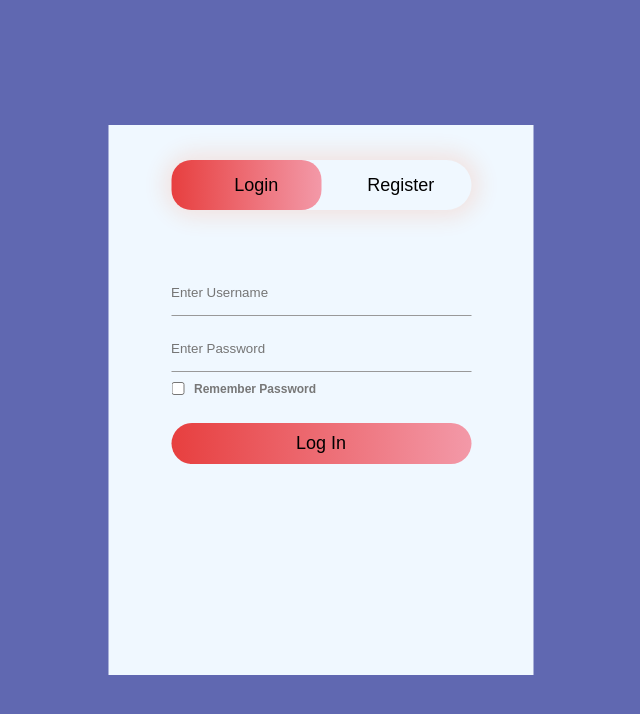
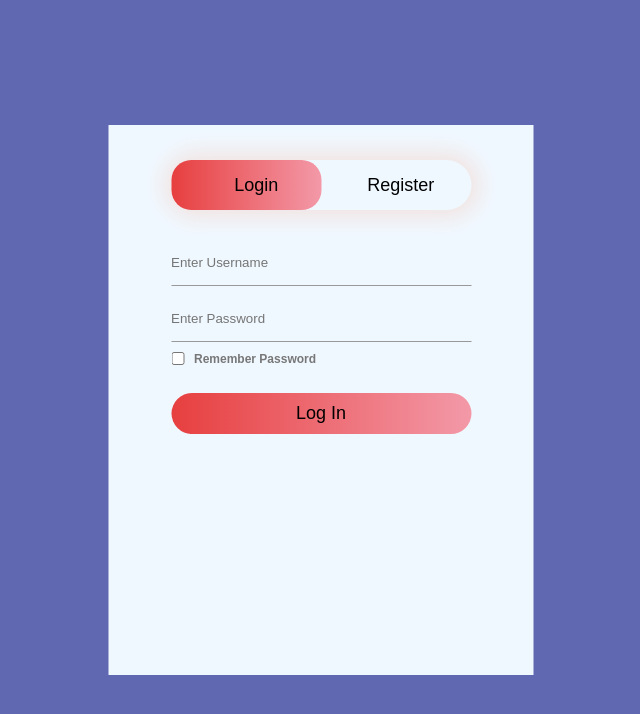
Before and after one commit to DiscordPanda/Innov8tors, a PHP site: page /login.html in a window 1280 px wide. Shown: the top 714 px of the page, without its empty margins (319-959 px from the left). Run offline with PHP 8.4, Linux system fonts and the light colour scheme; some web fonts are replaced.

Commit message:
Updated input fields

```diff
--- a/login.html
+++ b/login.html
@@ -21,8 +21,9 @@
             <button type="submit" class="submit-button">Log In</button>
         </form>
         <form id="register" class="input-fields">
+            <input type="text" class="input-box" placeholder="Enter Full Name" required>
             <input type="email" class="input-box" placeholder="Enter Email" required>
-            <input type="text" class="input-box" placeholder="Enter Full Name" required>
+            <input type="text" class="input-box" placeholder="Choose Username" required>
             <input type="text" class="input-box" placeholder="Enter Password" required>
             <input type="text" class="input-box" placeholder="Re-enter Password" required>
             <input type="checkbox" class="check-box"><span class="remember">I agree to the terms & conditions</span>
--- a/styles.css
+++ b/styles.css
@@ -66,7 +66,7 @@
     transform: translate(-50%, -50%);
 }
 .input-fields{
-    top: 140px;
+    top: 110px;
     position: absolute;
     width: 300px;
     transition: 1s;
```
